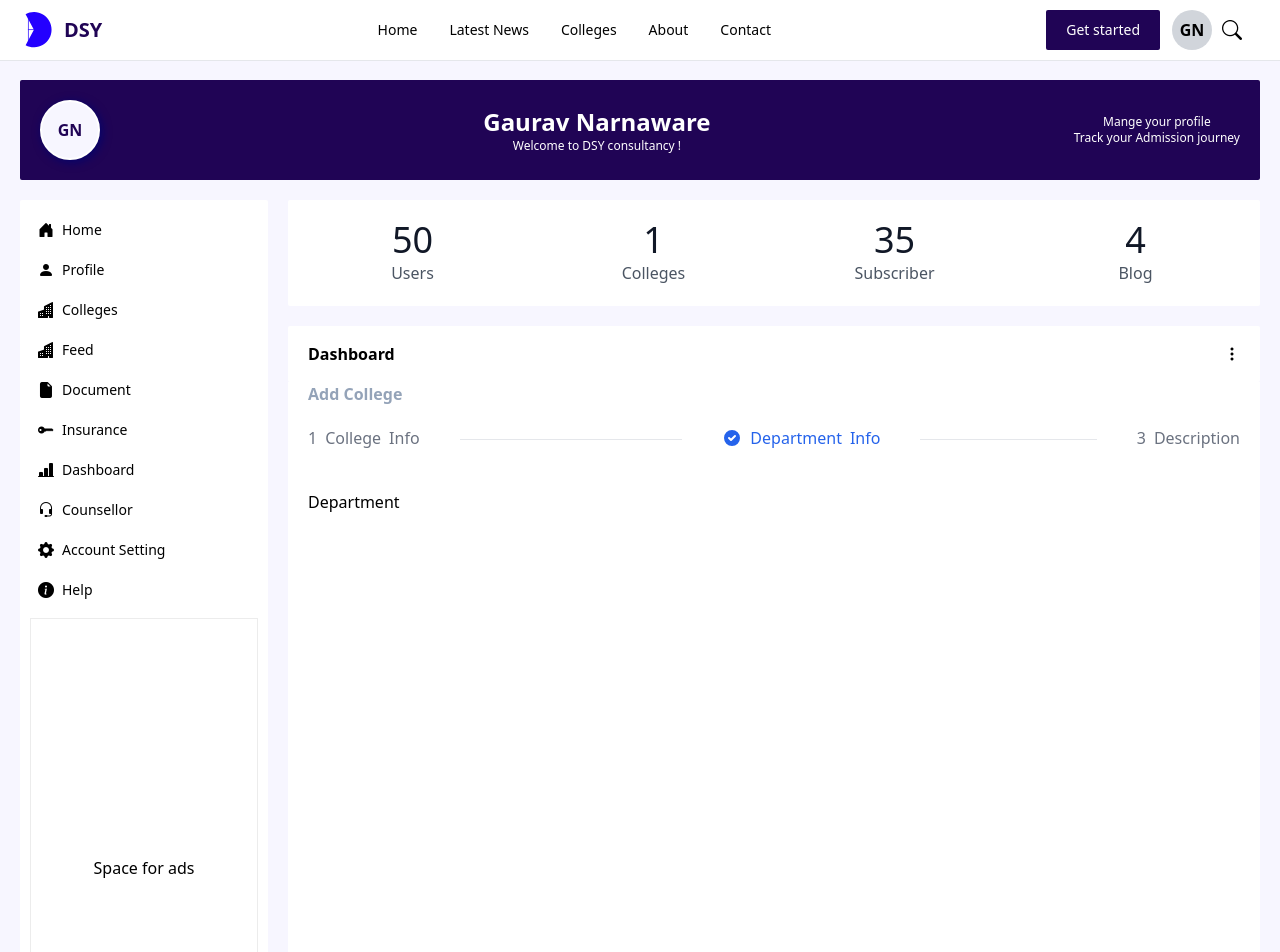
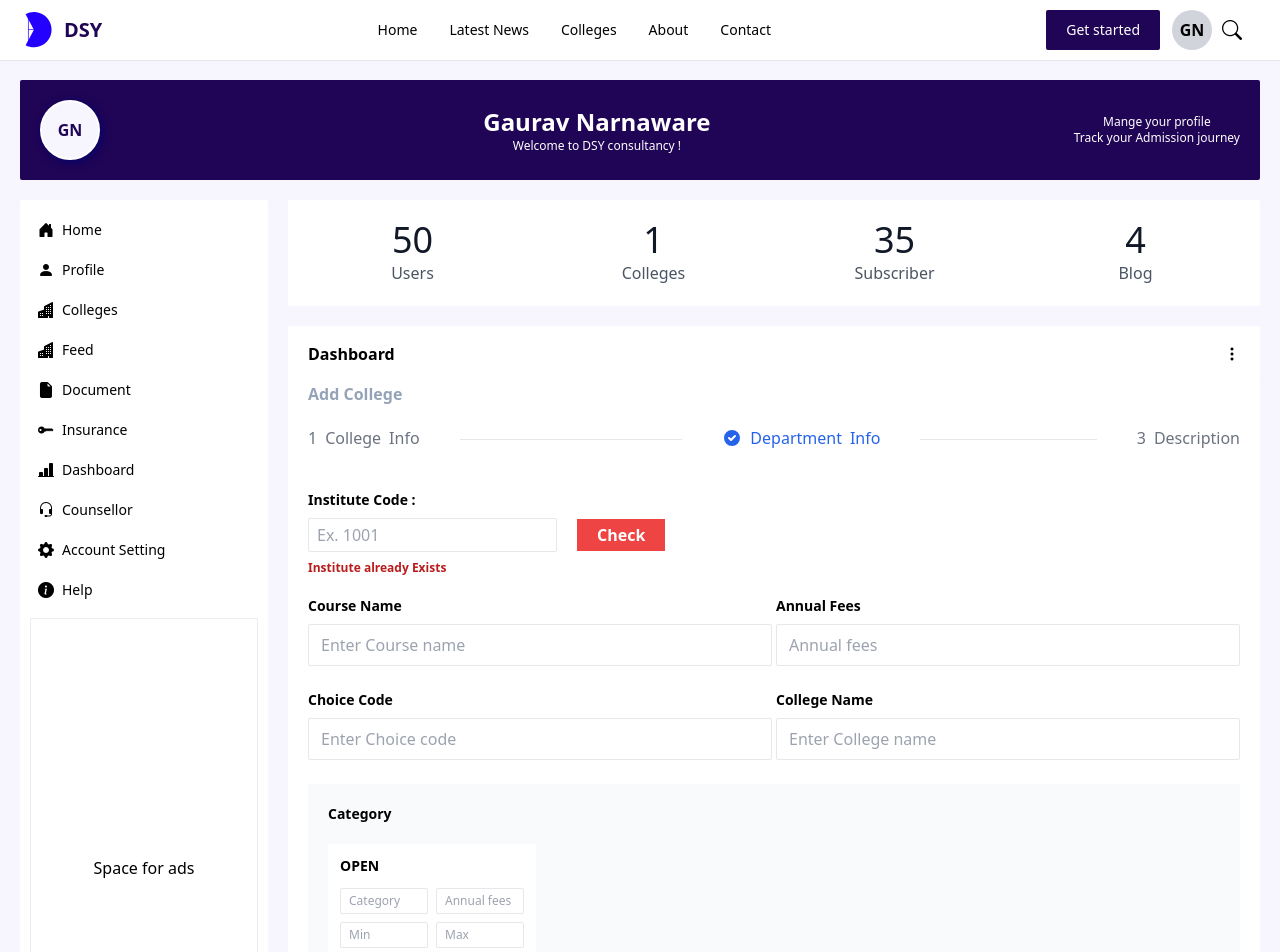
Before and after one commit to gauravn3112003/DSY_Consultancy-1, a Next.js app: page /Admin/AddCollege/AddDepartment in a window 1280 px wide. Shown: the top 952 px of the page. Built offline with nearby package versions, Linux system fonts and the light colour scheme.

Commit message:
Create Add department page

```diff
--- a/pages/Admin/AddCollege/AddDepartment.js
+++ b/pages/Admin/AddCollege/AddDepartment.js
@@ -32,7 +32,7 @@ const Stepper = () => {
         </span>
       </li>
 
-      <Link href="/Admin/TextEditor">
+      <Link href="/Admin/AddCollege/Description">
         <li className="flex items-center cursor-pointer">
           <span className="mr-2">3</span>
           Description
@@ -46,7 +46,111 @@ const AddDepartment = () => {
   return (
     <AddCollegeDetails>
       <Stepper />
-      <div className="p-5 bg-white">Department</div>
+      <div className="w-full p-5 h-auto bg-white ">
+        <div className="mb-5 ">
+          <div>
+            <label
+              className="block text-grey-darker text-sm font-bold mb-2"
+              htmlFor="InstituteCode"
+            >
+              Institute Code :
+            </label>
+            <input
+              placeholder="Ex. 1001"
+              type="text"
+              name="ChoicceCode"
+              className="  rounded-sm outline-none  px-2 py-1 bg-white  border"
+            />
+            <button
+              type="button"
+              className="bg-red-500 px-5 text-white text-base font-semibold py-1 ml-5"
+            >
+              Check
+            </button>
+          </div>
+          <div className="text-xs mt-2 text-red-700 font-semibold  ">
+            Institute already Exists
+          </div>
+        </div>
+
+        <div className="flex mb-4 flex-wrap bg sm:flex-nowrap">
+          <div className="sm:w-1/2  mr-1 mb-2  w-full">
+            <label
+              className="block text-grey-darker text-sm font-bold mb-2"
+              htmlFor="CName"
+            >
+              Course Name
+            </label>
+            <input
+              className=" bg-white border  outline-none w-full rounded-sm  py-2 px-3 text-grey-darker"
+              type="text"
+              placeholder="Enter Course name"
+            />
+          </div>
+          <div className="sm:w-1/2   w-full">
+            <label
+              className="block text-grey-darker text-sm font-bold mb-2"
+              htmlFor="AFees"
+            >
+              Annual Fees
+            </label>
+            <input
+              className=" bg-white w-full outline-none border rounded-sm  py-2 px-3 text-grey-darker"
+              id="Afees"
+              type="number"
+              placeholder="Annual fees"
+            />
+          </div>
+        </div>
+
+        <div className="flex mb-4 flex-wrap bg sm:flex-nowrap">
+          <div className="sm:w-1/2  mr-1 mb-2  w-full">
+            <label
+              className="block text-grey-darker text-sm font-bold mb-2"
+              htmlFor="CCode"
+            >
+              Choice Code
+            </label>
+            <input
+              className=" bg-white border  outline-none w-full rounded-sm  py-2 px-3 text-grey-darker"
+              type="text"
+              placeholder="Enter Choice code"
+            />
+          </div>
+          <div className="sm:w-1/2   w-full">
+            <label
+              className="block text-grey-darker text-sm font-bold mb-2"
+              htmlFor="CName"
+            >
+              College Name
+            </label>
+            <input
+              className=" bg-white border  outline-none w-full rounded-sm  py-2 px-3 text-grey-darker"
+              type="text"
+              placeholder="Enter College name"
+            />
+          </div>
+        </div>
+
+        <div className="bg-slate-50 p-5  rounded-sm">
+          <h1 className="text-sm font-bold">Category</h1>
+
+        <div>
+        <div className="w-52  rounded-sm bg-white mt-5 p-3 ">
+            <h3 className="font-semibold text-sm mb-3 ">OPEN</h3>
+            <div className="grid grid-cols-2 gap-2">
+              <input type="text" placeholder="Category" name="" className="text-xs px-2 py-1 outline-none border rounded-sm " />
+              <input type="text" placeholder="Annual fees" name="" className="text-xs px-2 py-1 outline-none border rounded-sm " />
+              <input type="text" placeholder="Min" name="" className="text-xs px-2 py-1 outline-none border rounded-sm " />
+              <input type="text" placeholder="Max" name="" className="text-xs px-2 py-1 outline-none border rounded-sm " />
+              <input type="text" placeholder="Seats" name="" className="text-xs px-2 py-1 outline-none border rounded-sm " />
+            </div>
+
+
+          </div>
+        </div>
+        </div>
+      </div>
     </AddCollegeDetails>
   );
 };
--- a/pages/Admin/AddCollege/CollegeDetail.js
+++ b/pages/Admin/AddCollege/CollegeDetail.js
@@ -34,7 +34,7 @@ const Stepper = () => {
         </li>
       </Link>
 
-      <Link href="/Admin/TextEditor">
+      <Link href="/Admin/AddCollege/Description">
         <li className="flex items-center cursor-pointer">
           <span className="mr-2">3</span>
           Description
@@ -50,6 +50,32 @@ const CollegeDetail = () => {
       <AddCollegeDetails>
         <Stepper />
         <div className="w-full p-5 h-auto bg-white ">
+          <div className="mb-5 ">
+            <div>
+              <label
+                className="block text-grey-darker text-sm font-bold mb-2"
+                htmlFor="InstituteCode"
+              >
+                Institute Code :
+              </label>
+              <input
+                placeholder="Ex. 1001"
+                type="text"
+                name="ChoicceCode"
+                className="  rounded-sm outline-none  px-2 py-1 bg-white  border"
+              />
+              <button
+                type="button"
+                className="bg-red-500 px-5 text-white text-base font-semibold py-1 ml-5"
+              >
+                Check
+              </button>
+            </div>
+            <div className="text-xs mt-2 text-red-700 font-semibold  ">
+              Institute already Exists
+            </div>
+          </div>
+
           <div className="flex mb-4 flex-wrap bg sm:flex-nowrap">
             <div className="sm:w-1/2  mr-1 mb-2  w-full">
               <label
--- a/pages/Admin/TextEditor.js
+++ b/pages/Admin/AddCollege/Description.js
@@ -2,7 +2,7 @@ import React, { useState } from "react";
 import dynamic from "next/dynamic";
 import Link from "next/link";
 import "suneditor/dist/css/suneditor.min.css"; // Import Sun Editor's CSS File
-import AddCollegeDetails from "./AddCollegeDetails";
+import AddCollegeDetails from "../AddCollegeDetails";
 
 const Stepper = () => {
   return (
@@ -63,7 +63,8 @@ const TextEditor = () => {
         <Stepper />
         <div className=" container m-auto p-5 bg-white">
           <div className="">
-            <div className="mb-5">
+            <div className="mb-5 ">
+              <div>
                 <label
                   className="block text-grey-darker text-sm font-bold mb-2"
                   htmlFor="InstituteCode"
@@ -71,10 +72,21 @@ const TextEditor = () => {
                   Institute Code :
                 </label>
                 <input
+                  placeholder="Ex. 1001"
                   type="text"
                   name="ChoicceCode"
-                className="rounded-sm  px-2 py-1 bg-white  border"
+                  className="  rounded-sm outline-none  px-2 py-1 bg-white  border"
                 />
+                <button
+                  type="button"
+                  className="bg-red-500 px-5 text-white text-base font-semibold py-1 ml-5"
+                >
+                  Check
+                </button>
+              </div>
+              <div className="text-xs mt-2 text-red-700 font-semibold  ">
+                Institute already Exists
+              </div>
             </div>
 
             <SunEditor
@@ -222,7 +234,10 @@ const TextEditor = () => {
               },
             }}
           >
-            <a target="_blank" className="flex-1 cursor-pointer py-2 text-lg font-semibold leading-snug">
+            <a
+              target="_blank"
+              className="flex-1 cursor-pointer py-2 text-lg font-semibold leading-snug"
+            >
               Te nulla oportere reprimique his dolorum
             </a>
           </Link>
```
Lines whose indentation alone changed are shown as unchanged.
